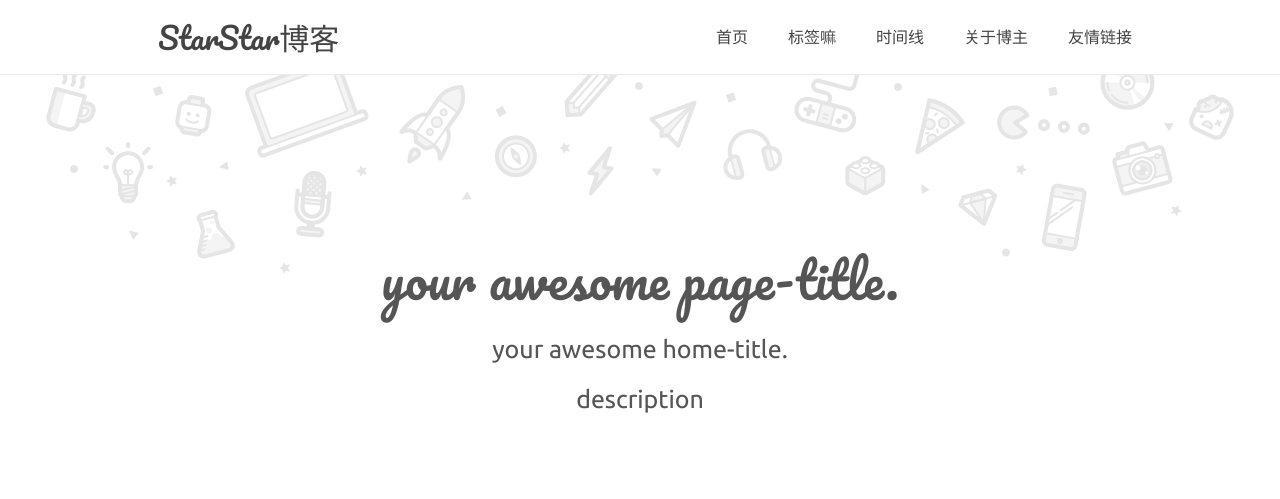
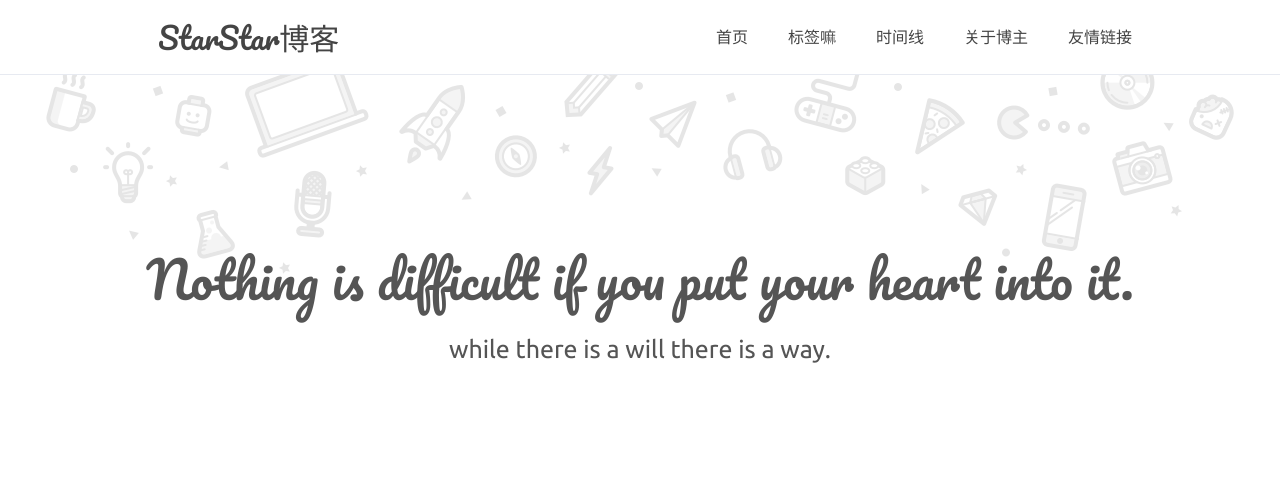
Before and after one commit to xx022/xx022.github.io, a Jekyll site: the page built from index.html, in a window 1280 px wide and 1400 px high. Shown: the top 499 px of the window. Built offline with Jekyll 4.4.1, drawn with Linux system fonts in a browser that asks for light colours; comment, search, counter and statistics services are not loaded; some of the changed text lies outside the part shown.

```diff
--- a/404.html
+++ b/404.html
@@ -20,5 +20,5 @@
   <h1>404</h1>
 
   <p><strong>Page not found :(</strong></p>
-  <p>The requested page could not be found.</p>
+  <p>糟糕X﹏X找不到了.</p>
 </div>
--- a/_config.yml
+++ b/_config.yml
@@ -34,7 +34,7 @@
   zhihu: ''
 
 # 分页
-paginate: 2
+paginate: 6
 paginatepath: ['page:num']
 
 # since
--- a/index.html
+++ b/index.html
@@ -1,9 +1,9 @@
 ---
 layout: default
 title: your awesome title
-page-title: your awesome page-title.
-home-title: your awesome home-title.
-description: description
+page-title: Nothing is difficult if you put your heart into it.
+home-title: while there is a will there is a way.
+<!--description: description-->
 ---
 
 {% include header.html %}
```
